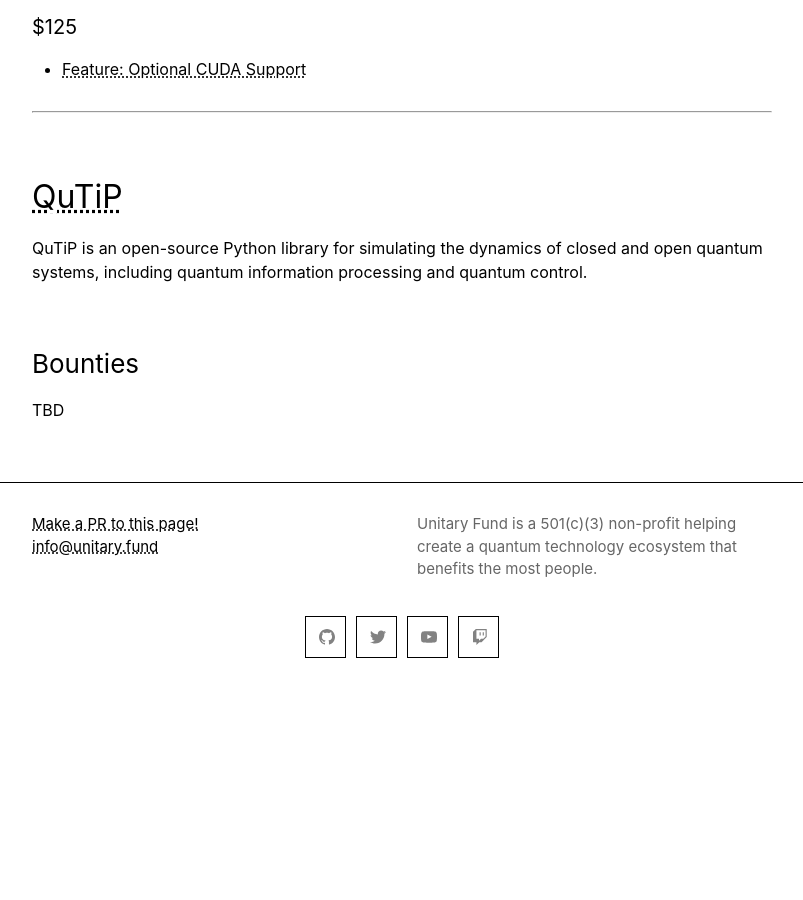
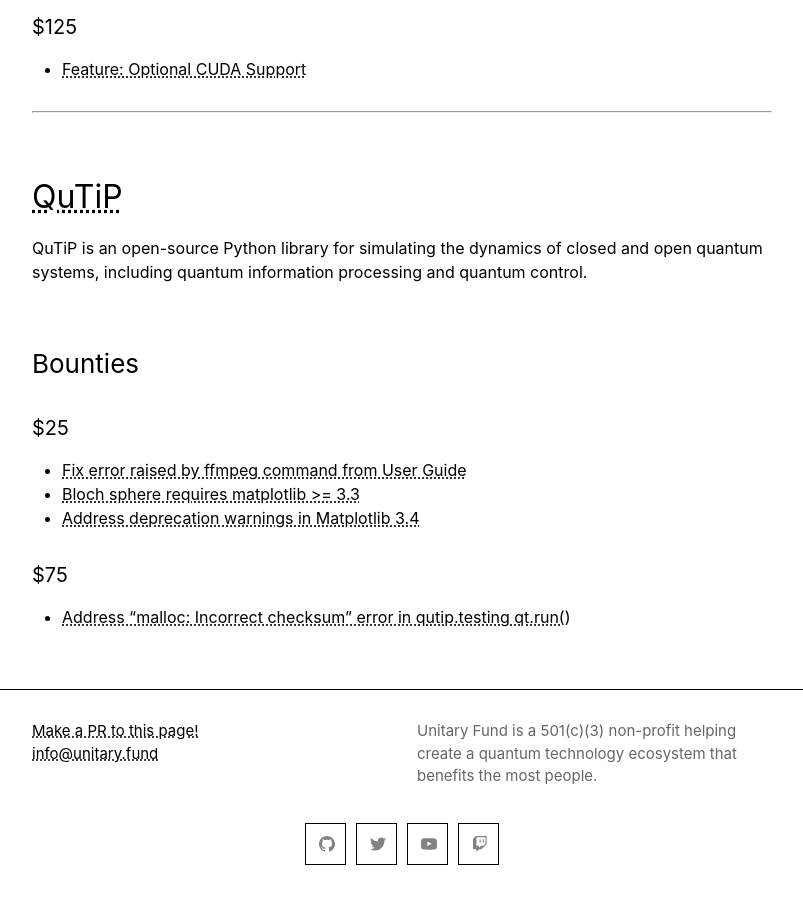
Before and after one commit to unitaryfund/unitaryhack2021, a Jekyll site: the page built from participating-projects.md, in a window 1280 px wide and 900 px high, scrolled down 5234 px. Shown: the whole window, without its empty margins (238-1041 px from the left). Built offline with Jekyll 4.4.1, drawn with Linux system fonts in a browser that asks for light colours; before the commit the page ends 5927 px from its top, so only the background shows below that.

Commit message:
Add QuTiP bounties.

```diff
--- a/participating-projects.md
+++ b/participating-projects.md
@@ -178,4 +178,10 @@
 
 ### Bounties
 
-TBD
+#### $25
+- [Fix error raised by ffmpeg command from User Guide](https://github.com/qutip/qutip/issues/799)
+- [Bloch sphere requires matplotlib >= 3.3](https://github.com/qutip/qutip/issues/1502)
+- [Address deprecation warnings in Matplotlib 3.4](https://github.com/qutip/qutip/issues/1503)
+
+#### $75
+- [Address "malloc: Incorrect checksum" error in qutip.testing qt.run()](https://github.com/qutip/qutip/issues/1160)
```
